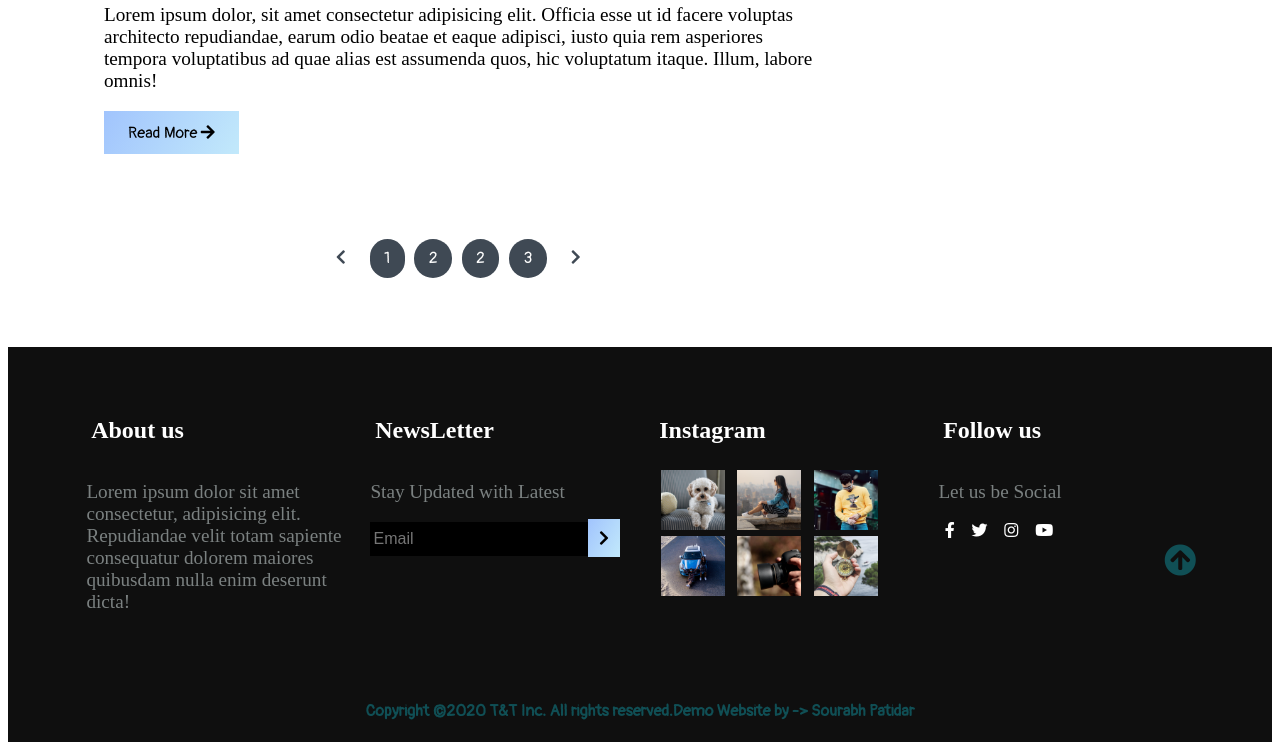
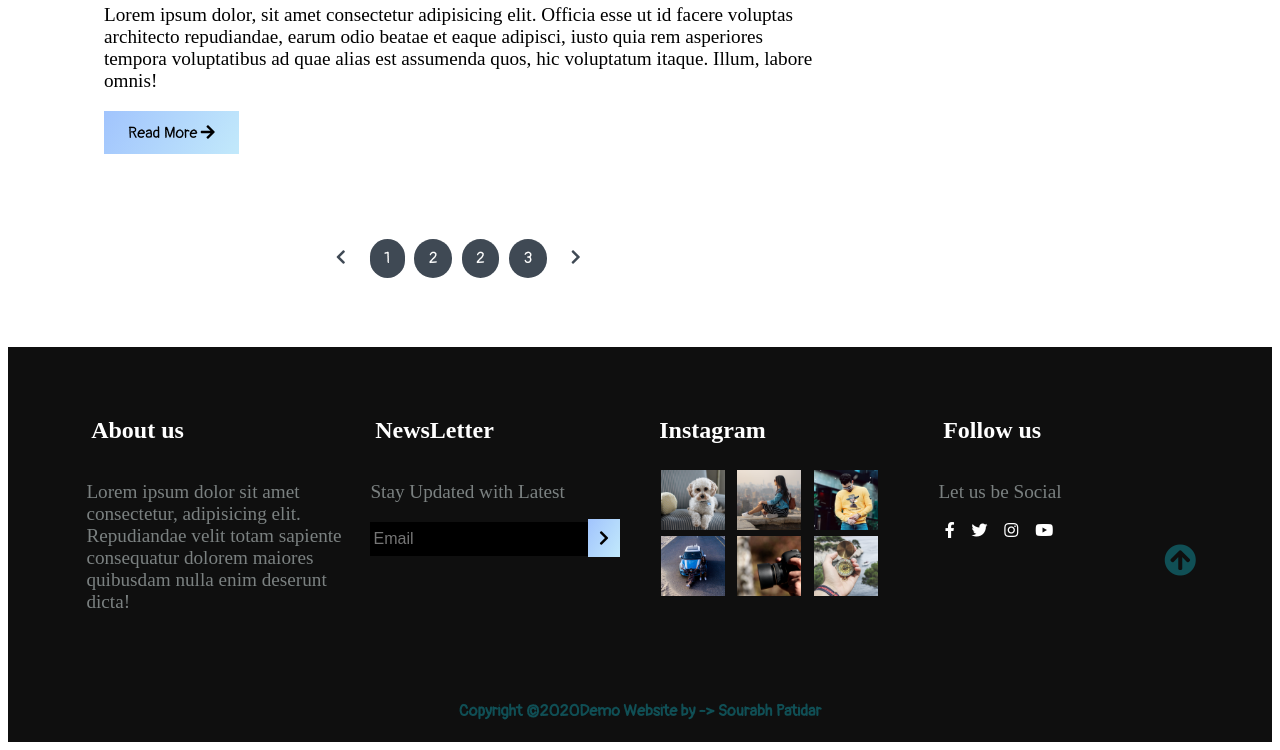
Before and after one commit to Sourabh333/travel-blog, a plain HTML site: page index.html in a window 1280 px wide. Shown: the part 4257-5007 px from the top of the page. Drawn offline with Linux system fonts and the light colour scheme.

Commit message:
Update index.html

```diff
--- a/index.html
+++ b/index.html
@@ -403,10 +403,10 @@
         </div>
         <div class="rights flex-row">
             <h4 class="text-gray">
-                Copyright ©2020 T&T Inc. All rights reserved.
+                Copyright ©2020
             </h4>
             <br>
-            <h4>Demo Website by -> Sourabh Patidar</h4>
+            <h4> Demo Website by -> Sourabh Patidar </h4>
         </div>
         <div class="move-up">
             <span>
```
